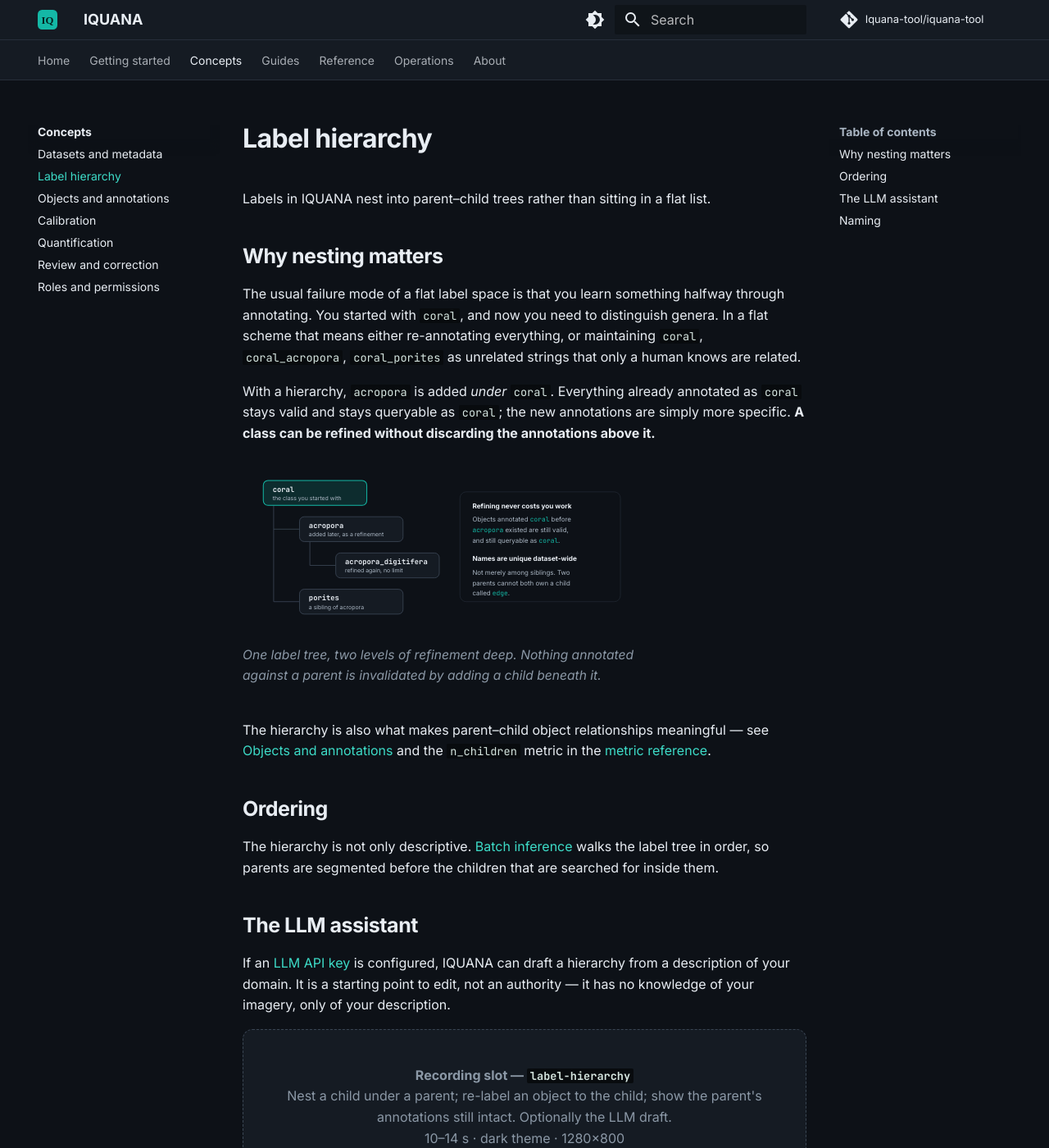
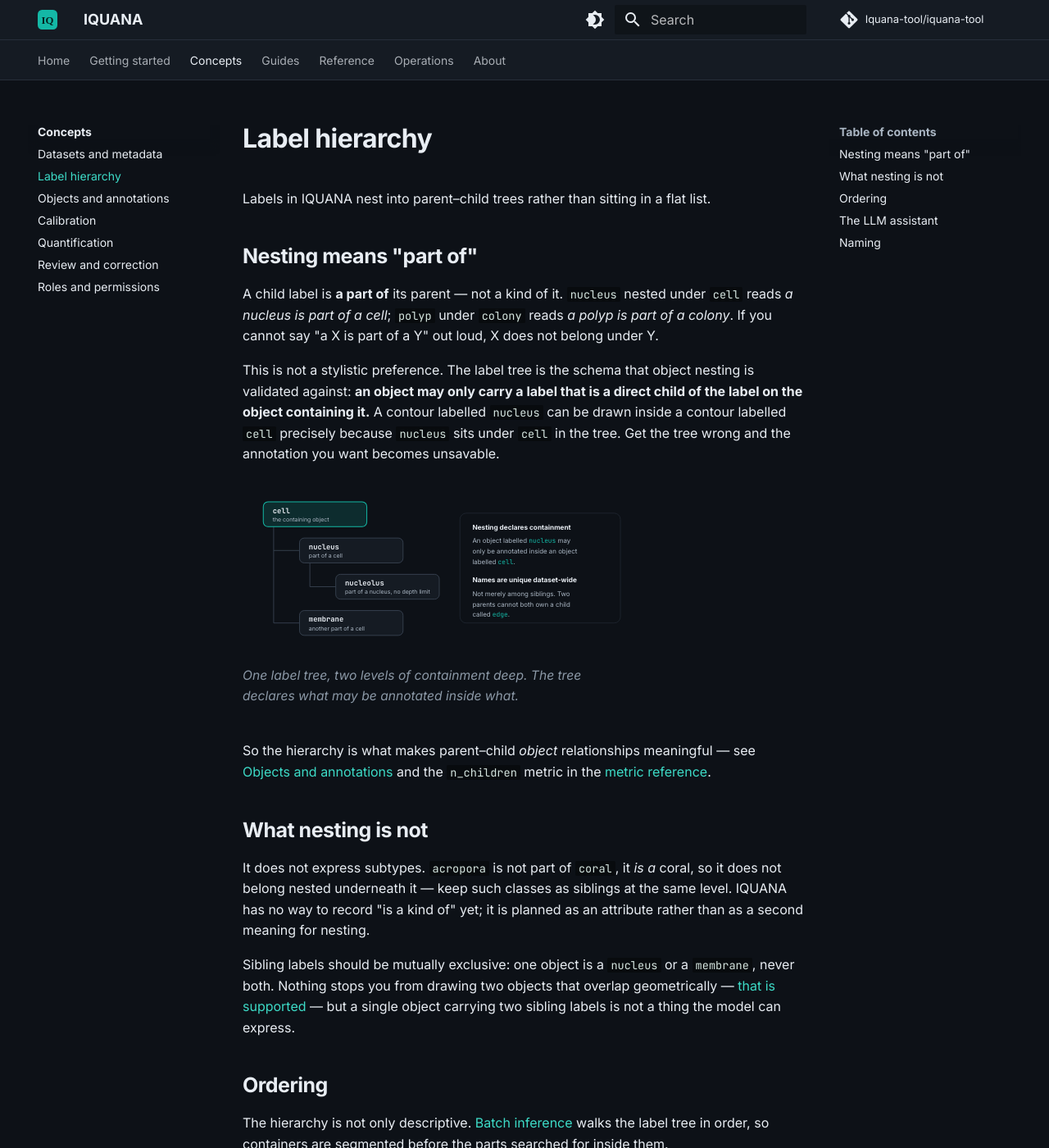
Before and after one commit to Iquana-tool/Iquana-tool.github.io, an MkDocs documentation site: the page built from docs/concepts/labels.md, in a window 1280 px wide and 1400 px high. Shown: the whole window at 82% size. Built offline with MkDocs 1.6.1 and Material for MkDocs 9.7.7, drawn with Linux system fonts in a browser that asks for light colours; nearby versions of some CDN libraries; library files that are not in the unit come from our copies; comment, search, counter and statistics services are not loaded; some of the changed text lies outside the part shown.

Commit message:
fix: updated wrong readmes

```diff
--- a/docs/concepts/labels.md
+++ b/docs/concepts/labels.md
@@ -2,34 +2,47 @@
 
 Labels in IQUANA nest into parent–child trees rather than sitting in a flat list.
 
-## Why nesting matters
+## Nesting means "part of"
 
-The usual failure mode of a flat label space is that you learn something halfway
-through annotating. You started with `coral`, and now you need to distinguish
-genera. In a flat scheme that means either re-annotating everything, or
-maintaining `coral`, `coral_acropora`, `coral_porites` as unrelated strings that
-only a human knows are related.
+A child label is **a part of** its parent — not a kind of it. `nucleus` nested
+under `cell` reads *a nucleus is part of a cell*; `polyp` under `colony` reads *a
+polyp is part of a colony*. If you cannot say "a X is part of a Y" out loud, X
+does not belong under Y.
 
-With a hierarchy, `acropora` is added *under* `coral`. Everything already
-annotated as `coral` stays valid and stays queryable as `coral`; the new
-annotations are simply more specific. **A class can be refined without discarding
-the annotations above it.**
+This is not a stylistic preference. The label tree is the schema that object
+nesting is validated against: **an object may only carry a label that is a direct
+child of the label on the object containing it.** A contour labelled `nucleus`
+can be drawn inside a contour labelled `cell` precisely because `nucleus` sits
+under `cell` in the tree. Get the tree wrong and the annotation you want becomes
+unsavable.
 
 <figure>
 --8<-- "assets/img/label-hierarchy.svg"
-<figcaption>One label tree, two levels of refinement deep. Nothing annotated
-against a parent is invalidated by adding a child beneath it.</figcaption>
+<figcaption>One label tree, two levels of containment deep. The tree declares
+what may be annotated inside what.</figcaption>
 </figure>
 
-The hierarchy is also what makes parent–child object relationships meaningful —
+So the hierarchy is what makes parent–child *object* relationships meaningful —
 see [Objects and annotations](objects.md) and the `n_children` metric in the
 [metric reference](../reference/metrics.md).
+
+## What nesting is not
+
+It does not express subtypes. `acropora` is not part of `coral`, it *is a* coral,
+so it does not belong nested underneath it — keep such classes as siblings at the
+same level. IQUANA has no way to record "is a kind of" yet; it is planned as an
+attribute rather than as a second meaning for nesting.
+
+Sibling labels should be mutually exclusive: one object is a `nucleus` or a
+`membrane`, never both. Nothing stops you from drawing two objects that overlap
+geometrically — [that is supported](objects.md#overlapping-objects) — but a
+single object carrying two sibling labels is not a thing the model can express.
 
 ## Ordering
 
 The hierarchy is not only descriptive. [Batch inference](../guides/batch-inference.md)
-walks the label tree in order, so parents are segmented before the children that
-are searched for inside them.
+walks the label tree in order, so containers are segmented before the parts
+searched for inside them.
 
 ## The LLM assistant
 
@@ -40,8 +53,8 @@ only of your description.
 
 <div class="iq-shot-todo">
   <span><strong>Recording slot — <code>label-hierarchy</code></strong><br>
-  Nest a child under a parent; re-label an object to the child; show the parent's
-  annotations still intact. Optionally the LLM draft.<br>
+  Nest a part under its container; draw the part inside the container object;
+  show the containment being accepted. Optionally the LLM draft.<br>
   10–14 s · dark theme · 1280×800</span>
 </div>
 
--- a/docs/concepts/objects.md
+++ b/docs/concepts/objects.md
@@ -23,8 +23,10 @@ lets you count polyps within a colony, or measure the area of a structure and th
 structures inside it, and it is what the `n_children` metric reads.
 
 Parent–child links between *objects* are a different thing from parent–child
-links between *labels*. The [label hierarchy](labels.md) says what kinds of thing
-exist; object parentage says which particular things contain which.
+links between *labels*. The [label hierarchy](labels.md) declares which kinds of
+thing may contain which; object parentage records which particular things
+actually do. The two are tied together by one rule: an object's label must be a
+direct child of the label on its parent object.
 
 ## Overlapping objects
 
--- a/docs/guides/build-a-label-hierarchy.md
+++ b/docs/guides/build-a-label-hierarchy.md
@@ -2,16 +2,18 @@
 
 **You need:** the `curator` dataset role or higher (label management).
 
-You cannot save an annotation without a label. Labels nest — read
-[Label hierarchy](../concepts/labels.md) for why that matters.
+You cannot save an annotation without a label. Labels nest, and nesting means
+*part of* — read [Label hierarchy](../concepts/labels.md) for why that matters.
 
 ## Steps
 
-1. **Start coarse.** Define the top-level classes you are certain about. You can
-   refine them later without discarding what you have already annotated.
-2. **Nest the refinements underneath** as you learn them.
+1. **Start with the containers.** Define the whole objects first — the things
+   that other things sit inside. These are your top-level labels.
+2. **Nest each part under the thing it is part of.** Say it out loud before you
+   nest: *a nucleus is part of a cell*. If the sentence does not work, the label
+   belongs at the top level instead.
 3. **Check the order.** [Batch inference](batch-inference.md) walks the tree in
-   order, so parents are segmented before the children searched for inside them.
+   order, so containers are segmented before the parts searched for inside them.
 
 ## Using the LLM assistant
 
@@ -23,10 +25,15 @@ imagery.
 
 <div class="iq-shot-todo">
   <span><strong>Recording slot — <code>label-hierarchy</code></strong><br>
-  Nest a child under a parent → re-label an object to the child → the parent's
-  annotations still intact. Optionally the LLM draft.<br>
+  Nest a part under its container → draw the part inside the container object →
+  the containment is accepted. Optionally the LLM draft.<br>
   10–14 s · dark theme · 1280×800</span>
 </div>
+
+!!! warning "Nesting is not for subtypes"
+    `acropora` is a kind of `coral`, not a part of one, so it does not belong
+    nested under it. Keep subtypes as siblings at the same level — IQUANA cannot
+    record "is a kind of" yet.
 
 !!! warning "Label names are unique dataset-wide"
     Not merely among siblings. Two different parents cannot both have a child
--- a/index.html
+++ b/index.html
@@ -360,9 +360,9 @@ footer a:hover{color:var(--ac)}
       <p>Prompt with points, boxes, circles or polygons — positive and negative — on top of
       foundation models including SAM and DINOv3, then refine the result by hand.</p></div>
     <div class="card"><h3>Hierarchical label space</h3>
-      <p>Labels nest into parent–child trees, so a class can be refined without discarding
-      the annotations above it. An optional LLM assistant drafts the hierarchy from a
-      description of your domain.</p></div>
+      <p>Labels nest into parent–child trees that say which kinds of thing are part of which,
+      so annotated structure is nested the same way the objects are. An optional LLM assistant
+      drafts the hierarchy from a description of your domain.</p></div>
     <div class="card"><h3>Morphological quantification</h3>
       <p>Area, perimeter, circularity and diameter per object, selected per dataset through
       quantification profiles. The metric registry is extensible.</p></div>
```
Also changed, not shown: docs/assets/img/label-hierarchy.svg.
